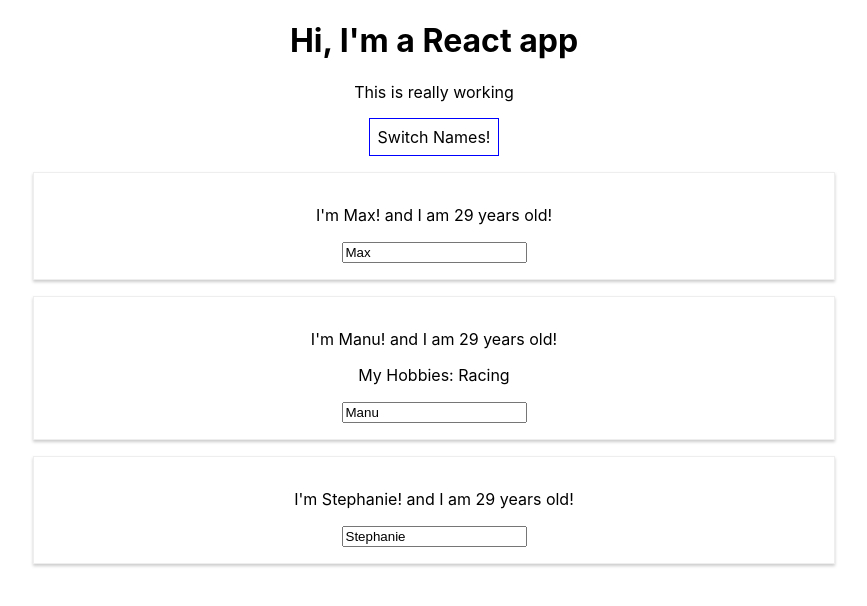
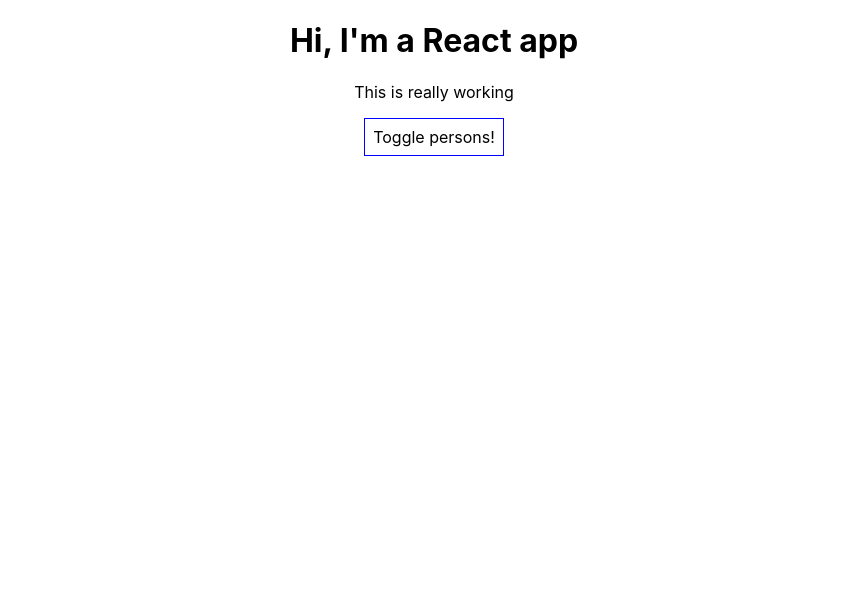
Before and after one commit to Xalsar/react-course, a React (Create React App) app: page / in a window 1280 px wide. Shown: the top 606 px of the page, without its empty margins (206-1073 px from the left). Built offline with nearby package versions, Linux system fonts and the light colour scheme.

Commit message:
Lecture 51

```diff
--- a/src/App.js
+++ b/src/App.js
@@ -8,7 +8,8 @@
       { name: 'Max', age: 29 },
       { name: 'Manu', age: 29 },
       { name: 'Stephanie', age: 29 }
-    ]
+    ],
+    showPersons: false
   }
 
   switchHandler = (newName) => {
@@ -32,6 +33,11 @@
     })
   }
 
+  tagglePersonsHandler = () => {
+    const doesShow = this.state.showPersons
+    this.setState({ showPersons: !doesShow })
+  }
+
   render() {
     const style = {
       backgroundColor: 'white',
@@ -46,9 +52,11 @@
         <h1>Hi, I'm a React app</h1>
         <p>This is really working</p>
         <button
-          onClick={this.switchNameHandler}
+          onClick={this.tagglePersonsHandler}
           style={style}
-        >Switch Names!</button>
+        >Toggle persons!</button>
+        {this.state.showPersons === true ?
+          <div>
             <Person
               name={this.state.persons[0].name}
               age={this.state.persons[0].age} />
@@ -65,6 +73,9 @@
               age={this.state.persons[2].age}
               click={() => this.switchHandler("Maxiii!")} />
           </div>
+          : null
+        }
+      </div>
     )
     // return React.createElement('div', { className: 'App' }, React.createElement('h1', null, 'Does this work now?'))
   }
```
Lines whose indentation alone changed are shown as unchanged.
